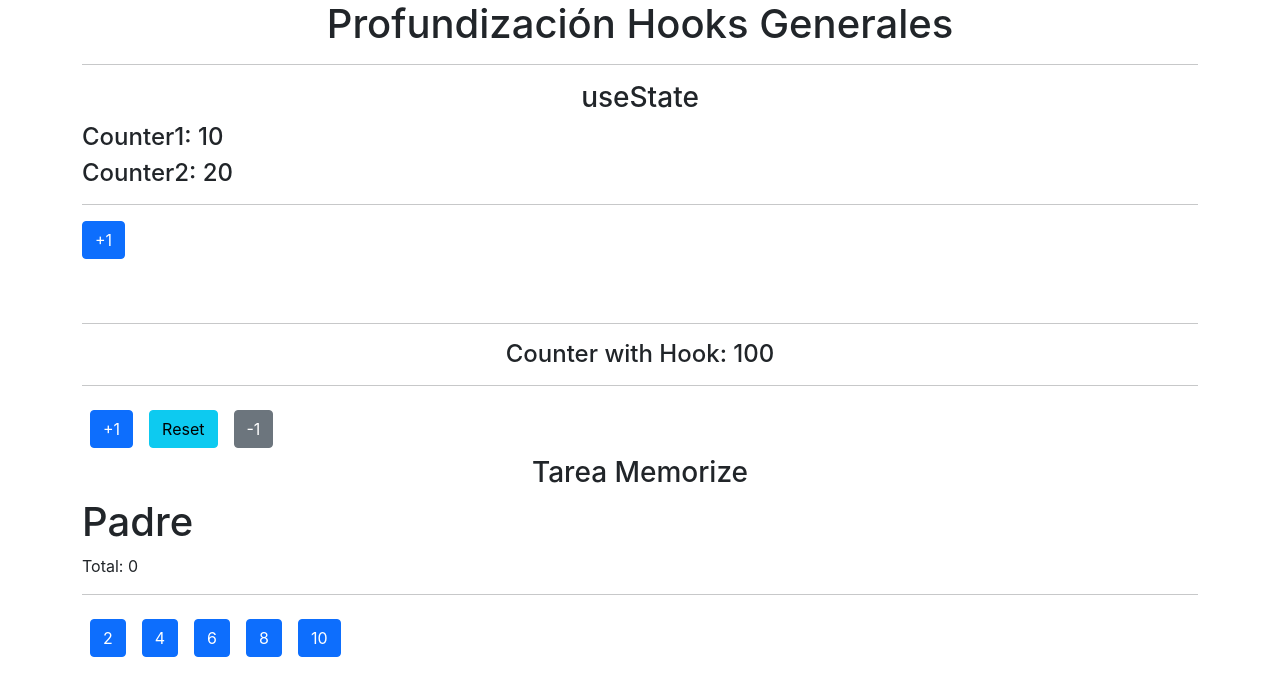
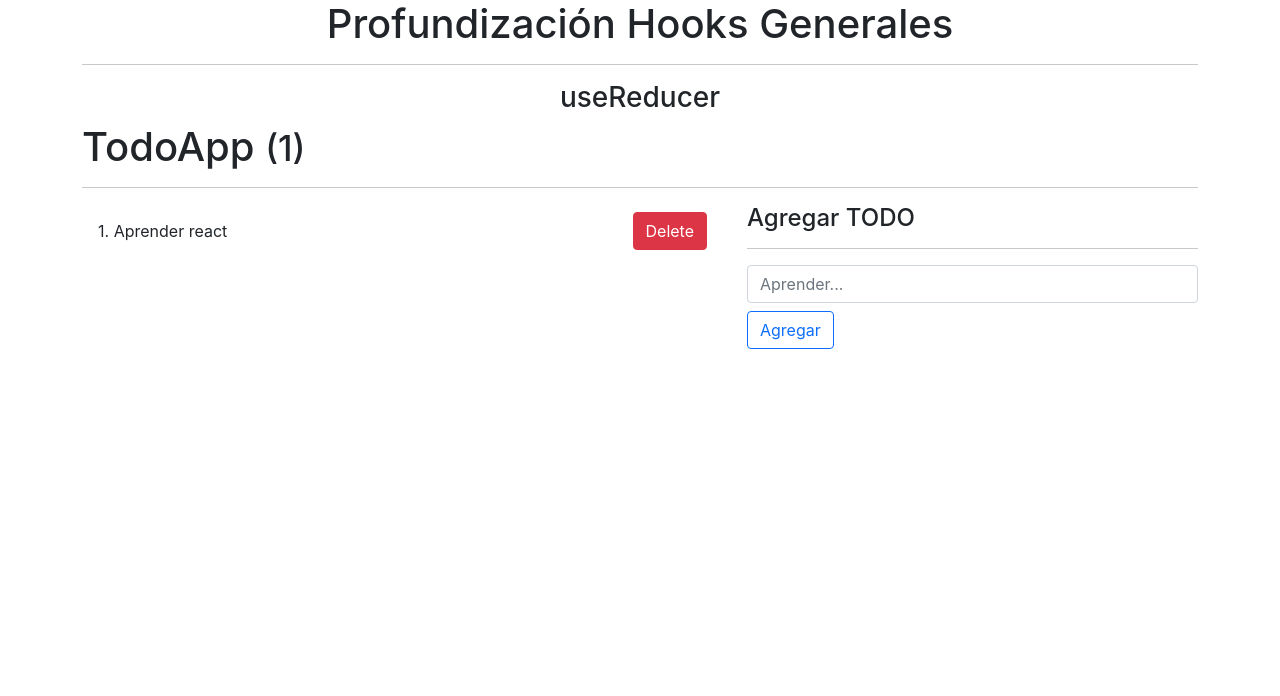
Before and after one commit to eideard-hm/hooks-app, a React (Create React App) app: page / in a window 1280 px wide. Shown: the top 696 px of the page. Built offline with nearby package versions, Linux system fonts and the light colour scheme.

Commit message:
TodoApp add TODO

```diff
--- a/src/App.js
+++ b/src/App.js
@@ -1,4 +1,5 @@
-import CounterApp from "./components/01-useState/CounterApp";
+// import CounterApp from "./components/01-useState/CounterApp";
+import TodoApp from "./components/08-useReducer/TodoApp";
 // import FormWithCustomHook from "./components/02-useEffect/FormWithCustomHook";
 // import SimpleForm from "./components/02-useEffect/SimpleForm";
 // import FocusScreen from "./components/03-useRef/FocusScreen";
@@ -6,7 +7,7 @@ import CounterApp from "./components/01-useState/CounterApp";
 // import CallbackHook from "./components/06-Memos/CallbackHook";
 // import MemoHook from "./components/06-Memos/MemoHook";
 // import Memorize from "./components/06-Memos/Memorize";
-import { Padre } from "./components/07-tarea-memo/Padre";
+// import { Padre } from "./components/07-tarea-memo/Padre";
 // import MultipleCustomHooks from "./components/examples/MultipleCustomHooks";
 
 function App() {
@@ -15,9 +16,14 @@ function App() {
       <h1 className="text-center">Profundización Hooks Generales</h1>
       <hr />
 
-      <section className="column">
+      {/* <section className="column">
         <h3 className="text-center">useState</h3>
         <CounterApp />
+      </section> */}
+
+      <section className="column">
+        <h3 className="text-center">useReducer</h3>
+        <TodoApp />
       </section>
 
       {/* <section className="column">
@@ -58,10 +64,10 @@ function App() {
         <CallbackHook />
       </section> */}
 
-      <section className="column">
+      {/* <section className="column">
         <h3 className="text-center">Tarea Memorize</h3>
         <Padre />
-      </section>
+      </section> */}
 
     </div>
   );
--- /dev/null
+++ b/src/components/08-useReducer/TodoApp.jsx
@@ -0,0 +1,76 @@
+import React, { useReducer } from 'react';
+import todoReducer from './todoReducer';
+
+import './reducer.css';
+
+const initalState = [{
+    id: Date.now(),
+    desc: 'Aprender react',
+    done: false
+}]
+
+const TodoApp = () => {
+
+    const [todos, dispatch] = useReducer(todoReducer, initalState);
+
+    const handleSubmit = (e) => {
+        e.preventDefault();
+
+        const newTodo = {
+            id: Date.now(),
+            desc: 'Nueva tarea',
+            done: false
+        }
+
+        const action = {
+            type: 'add',
+            payload: newTodo
+        }
+
+        dispatch(action);
+    }
+
+    return (
+        <div>
+            <h1>TodoApp <small>({todos.length})</small></h1>
+            <hr />
+
+            <div className="row">
+                <div className="col-7">
+                    <ul className='list-group list-group-flush'>
+                        {todos.map((todo, i) => (
+                            <li key={todo.id} className='list-group-item'>
+                                <p className='text-center'>{i + 1}. {todo.desc}</p>
+                                <button className='btn btn-danger'>
+                                    Delete
+                                </button>
+                            </li>
+                        ))}
+                    </ul>
+                </div>
+
+                <div className="col-5">
+
+                    <h4>Agregar TODO</h4>
+                    <hr />
+
+                    <form onSubmit={handleSubmit}>
+                        <div className="form-group">
+                            <input type="text"
+                                name='description'
+                                placeholder='Aprender...'
+                                autoComplete='off'
+                                className='form-control' />
+                        </div>
+
+                        <button type='submit' className='btn btn-outline-primary mt-2'>
+                            Agregar
+                        </button>
+                    </form>
+                </div>
+            </div>
+        </div>
+    );
+};
+
+export default TodoApp;
--- /dev/null
+++ b/src/components/08-useReducer/reducer.css
@@ -0,0 +1,14 @@
+p {
+    cursor: pointer;
+    margin: 0px;
+}
+
+.list-group-item {
+    display: flex;
+    align-items: center;
+    justify-content: space-between;
+}
+
+.complete {
+    text-decoration: line-through;
+}
--- /dev/null
+++ b/src/components/08-useReducer/todoReducer.jsx
@@ -0,0 +1,15 @@
+
+
+const todoReducer = (state = [], action) => {
+
+    switch (action.type) {
+        case 'add':
+            return [...state, action.payload];
+
+        default:
+            return state;
+    }
+
+};
+
+export default todoReducer;
```
